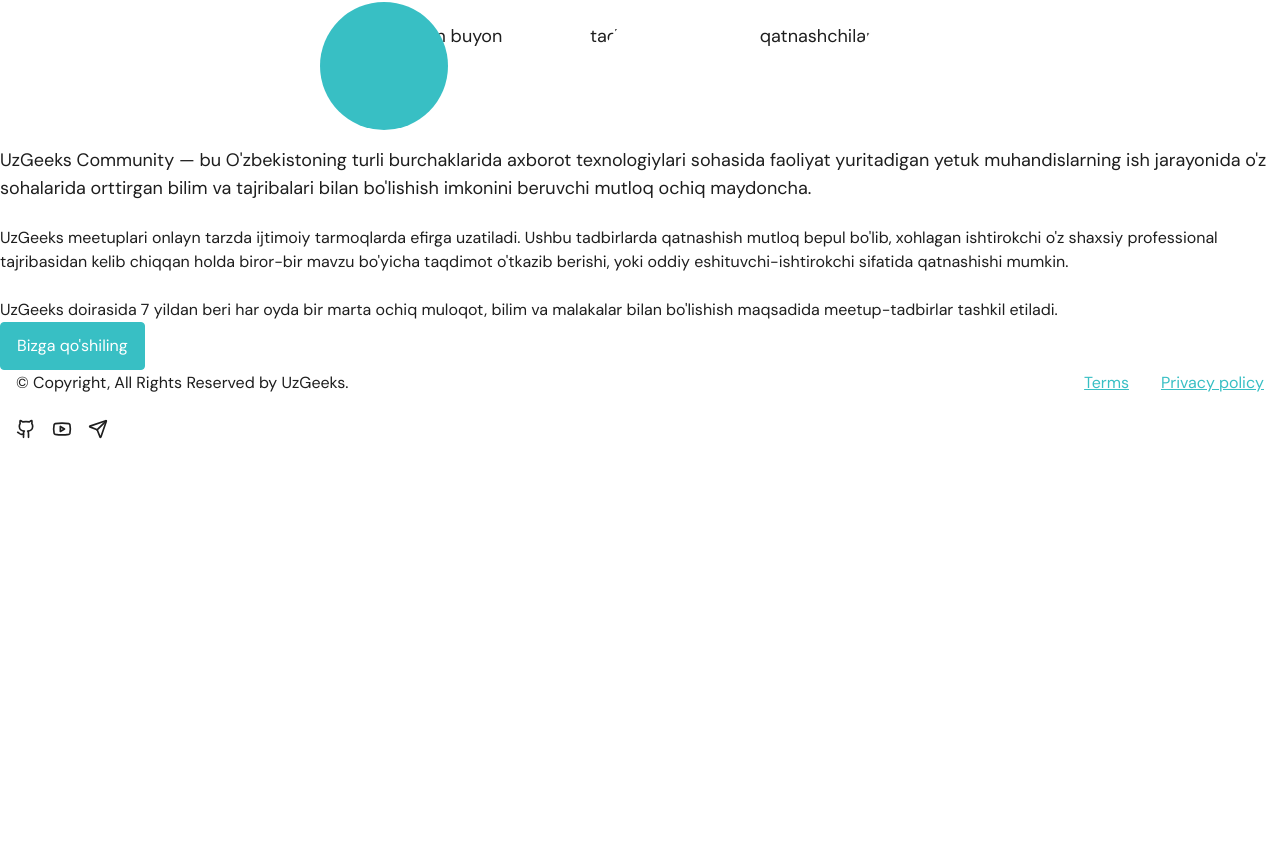
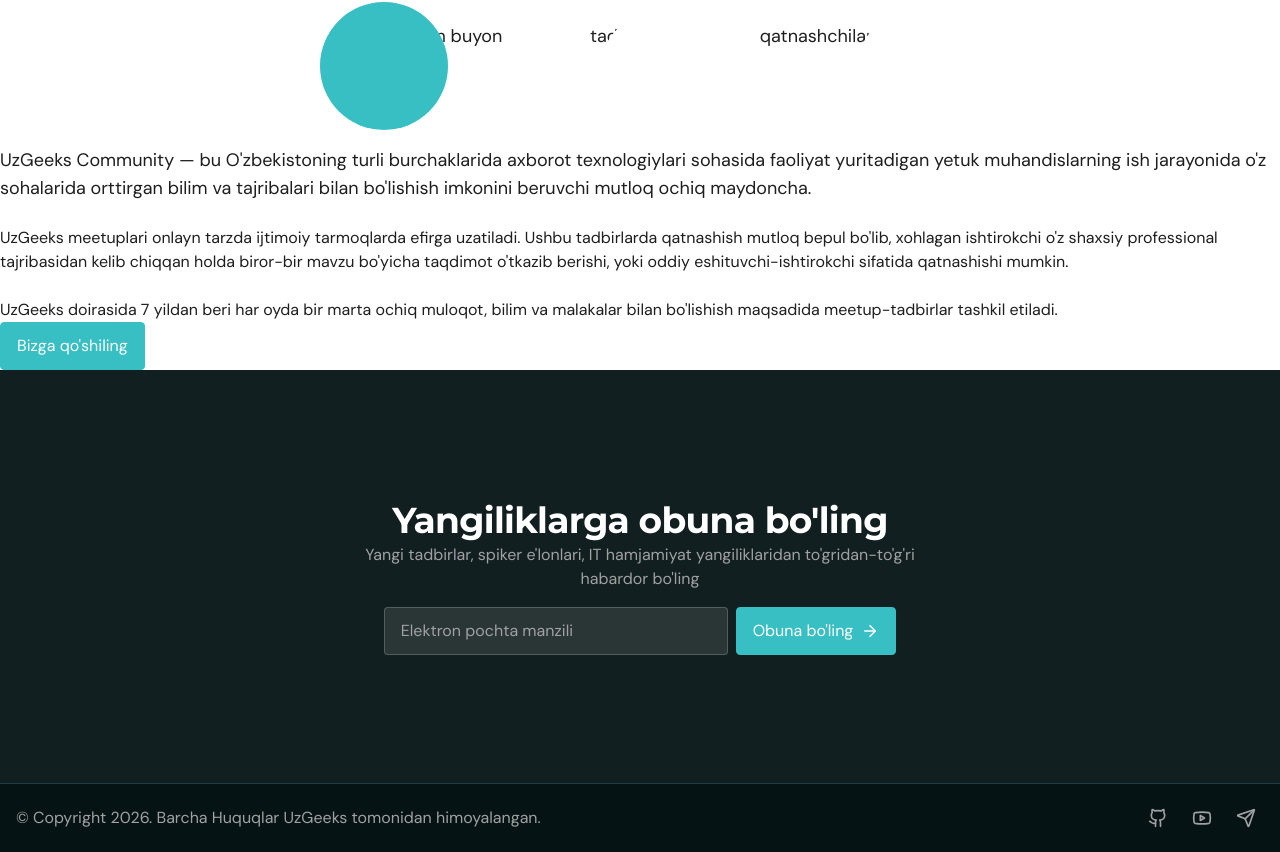
Before and after one commit to amakhmudov/uzgeeks-v3, a Next.js app: page /about in a window 1280 px wide. Shown: the part 127-979 px from the top of the page. Before the commit the page ends 800 px from the top, so only its background shows below. Built offline with nearby package versions, Linux system fonts and the light colour scheme.

Commit message:
feat: enhance Footer component with subscription form and social links; refactor styles

```diff
--- a/src/components/layout/Footer.tsx
+++ b/src/components/layout/Footer.tsx
@@ -1,31 +1,69 @@
-import { Github, Youtube, Send } from 'lucide-react'
+import { Github, Youtube, Send, ArrowRight } from "lucide-react";
+import { Button } from "../ui/Button";
 
 export function Footer() {
   return (
-    <footer>
-      <hr className="border-0 bg-divider h-px" />
-      <div className="container py-[--spacing-section]">
-        <div className="flex items-start justify-between text-[--font-size-sm] leading-[--line-height-normal] tracking-[--tracking-normal]">
-          <div className="flex flex-col gap-6">
-            <p className="text-body">© Copyright, All Rights Reserved by UzGeeks.</p>
-            <div className="flex gap-4">
-              <a href="#" className="text-body hover:text-brand transition-colors" aria-label="GitHub">
-                <Github size={20} />
-              </a>
-              <a href="#" className="text-body hover:text-brand transition-colors" aria-label="YouTube">
-                <Youtube size={20} />
-              </a>
-              <a href="#" className="text-body hover:text-brand transition-colors" aria-label="Telegram">
-                <Send size={20} />
-              </a>
-            </div>
+    <footer className="footer text-neutral-400">
+      <section className="py-32 bg-white/5 border-b border-brand/20">
+        <div className="container space-y-4">
+          <div className="text-center max-w-xl mx-auto">
+            <h2 className="text-white">
+              <strong>Yangiliklarga obuna bo'ling</strong>
+            </h2>
+
+            <p className="text-neutral-400">
+              Yangi tadbirlar, spiker e'lonlari, IT hamjamiyat yangiliklaridan
+              to'gridan-to'g'ri habardor bo'ling
+            </p>
           </div>
-          <div className="flex gap-8">
-            <a href="#" className="text-brand underline hover:no-underline transition-all">Terms</a>
-            <a href="#" className="text-brand underline hover:no-underline transition-all">Privacy policy</a>
+
+          <form className="w-fit mx-auto media-info items-stretch">
+            <input
+              type="email"
+              placeholder="Elektron pochta manzili"
+              className="w-86 bg-white/10 placeholder:text-neutral-400 border border-white/20 rounded px-4 focus:outline-none focus:ring focus:ring-brand"
+            />
+
+            <Button variant="primary" className="media-info">
+              Obuna bo'ling
+              <ArrowRight size={18} />
+            </Button>
+          </form>
+        </div>
+      </section>
+
+      <div className="container space-y-4 py-4">
+        <div className="media-info justify-between">
+          <p>
+            ©&nbsp;Copyright&nbsp;2026. Barcha Huquqlar UzGeeks tomonidan
+            himoyalangan.
+          </p>
+
+          <div className="media-info">
+            <a
+              href="#"
+              className="size-9 hv-center hover:text-brand transition"
+              aria-label="GitHub"
+            >
+              <Github size={20} />
+            </a>
+            <a
+              href="#"
+              className="size-9 hv-center hover:text-brand transition"
+              aria-label="YouTube"
+            >
+              <Youtube size={20} />
+            </a>
+            <a
+              href="#"
+              className=" size-9 hv-center hover:text-brand transition"
+              aria-label="Telegram"
+            >
+              <Send size={20} />
+            </a>
           </div>
         </div>
       </div>
     </footer>
-  )
+  );
 }
--- a/src/styles/base.css
+++ b/src/styles/base.css
@@ -13,16 +13,16 @@
   @apply grow;
 }
 
-footer {
-  @apply shrink-0;
-}
-
-.header {
+header.header {
   @apply bg-brand-dark fixed w-full py-3 top-0 z-10 backdrop-blur-sm border-b border-brand/20;
 
   > .container {
     @apply container relative media-info justify-between z-10;
   }
+}
+
+footer.footer {
+  @apply shrink-0 bg-brand-dark w-full;
 }
 
 .hero-section {
@@ -90,64 +90,3 @@
 .speaker-info {
   @apply grow space-y-2;
 }
-
-/* Event cards */
-/* .event-card {
-  @apply rounded-xl overflow-hidden transition will-change-transform hover:translate-y-1;
-  background-color: var(--color-card);
-}
-
-.event-media {
-  @apply relative hv-center aspect-video;
-  background-color: var(--color-card);
-}
-
-.event-date-badge {
-  @apply absolute top-4 left-4 flex flex-col items-center rounded px-2.5 py-1.5 text-white leading-tight;
-  background: rgba(0, 0, 0, 0.45);
-}
-
-.event-category-badge {
-  @apply absolute top-4 right-4 text-author text-white rounded px-2.5 py-1.5;
-
-  &.is-meetup {
-    background-color: var(--color-badge-meetup);
-  }
-  &.is-workshop {
-    background-color: var(--color-badge-workshop);
-  }
-  &.is-konferensiya {
-    background-color: var(--color-badge-konferensiya);
-  }
-  &.is-hackathon {
-    background-color: var(--color-badge-hackathon);
-  }
-}
-
-.event-body {
-  @apply p-5 space-y-4;
-}
-
-.event-title {
-  @apply font-montserrat font-semibold text-lg leading-snug text-balance;
-  color: white;
-}
-
-.event-card-footer {
-  @apply flex items-center justify-between pt-4;
-  border-top: 1px solid rgba(255, 255, 255, 0.1);
-}
-
-.event-avatars {
-  @apply flex;
-}
-
-.event-avatar {
-  @apply size-7 rounded-full border-2 hv-center text-xs font-bold text-white;
-  margin-left: -0.5rem;
-  border-color: var(--color-card);
-
-  &:first-child {
-    margin-left: 0;
-  }
-} */
```
